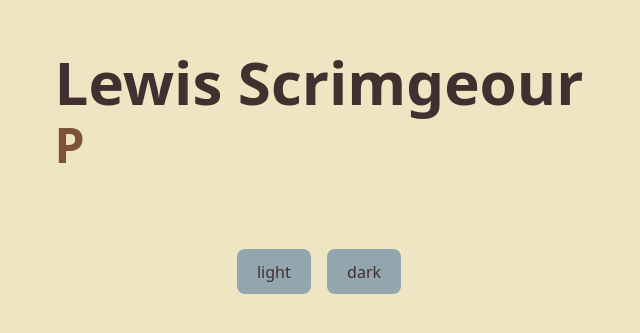
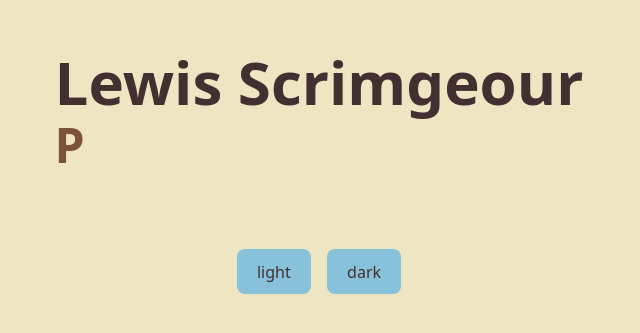
Before and after one commit to lpscrim/Portfolio, a website built with Vite: page portfolio/index.html in a window 1280 px wide. Shown: the part 151-484 px from the top of the page, without its empty margins (321-961 px from the left). Built offline with nearby package versions, Linux system fonts and the light colour scheme.

Commit message:
button colours and transitions added

```diff
--- a/portfolio/index.html
+++ b/portfolio/index.html
@@ -16,7 +16,7 @@
     </div>
     <div id="theme-select" class="flex justify-center">
       <button
-        class="mx-2"
+        class="mx-2 font-extrabold"
         onclick="setTheme('light')"
         aria-label="Set light theme"
       >
--- a/portfolio/src/style.css
+++ b/portfolio/src/style.css
@@ -15,14 +15,14 @@
   --text-color: #422f2f;
   --text-color2: #7c533a;
   --background-color: #eee5c3;
-  --accent-color: #93a6ae;
+  --accent-color: #87c1da;
 }
 
 :root.dark {
   --text-color: #eac890;
   --text-color2: #c3a989;
   --background-color: #28212b;
-  --accent-color: #7b859e;
+  --accent-color: #7c86a0;
 }
 
 body {
@@ -46,14 +46,13 @@ button {
   background-color: var(--accent-color);
   color: var(--text-color);
   cursor: pointer;
-  transition: border-color 0.25s;
+  transition: filter 0.2s;
 }
 button:hover {
-  border-color: #ffff64;
+  filter: brightness(110%);
 }
-button:focus,
-button:focus-visible {
-  outline: 4px auto -webkit-focus-ring-color;
+button:active {
+  filter: brightness(90%);
 }
 
 h2 {
```
